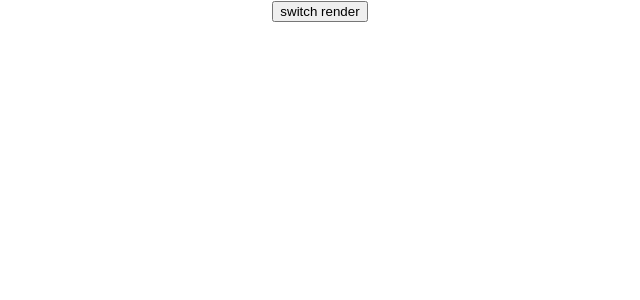
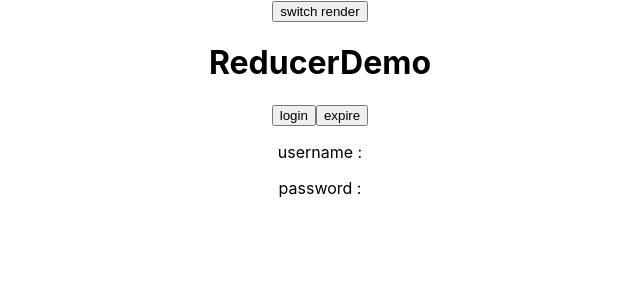
Before and after one commit to DouLu/react-demo, a React (Create React App) app: page / in a window 1280 px wide. Shown: the top 300 px of the page, without its empty margins (320-960 px from the left). Built offline with nearby package versions, Linux system fonts and the light colour scheme.

Commit message:
feat: add useReducer demo

```diff
--- a/src/App.js
+++ b/src/App.js
@@ -2,17 +2,21 @@ import React from 'react';
 import './App.css';
 import { ThemeContext, themes } from './hooks/context';
 import ContextDemo from './hooks/ContextDemo';
-
-
-
+import ReducerDemo from './hooks/ReducerDemo';
 
 function App() {
 	const [render, setRender] = React.useState(false);
 	return (
 		<ThemeContext.Provider value={themes.dark}>
 			<div className="App">
-        <button onClick={()=>{setRender(!render)}}>switch render</button>
-      {render && <ContextDemo/>}
+				<button
+					onClick={() => {
+						setRender(!render);
+					}}
+				>
+					switch render
+				</button>
+				{render ? <ContextDemo /> : <ReducerDemo />}
 			</div>
 		</ThemeContext.Provider>
 	);
--- /dev/null
+++ b/src/hooks/ReducerDemo.jsx
@@ -0,0 +1,41 @@
+import { useReducer } from 'react';
+import { loginReducer } from './reducer';
+
+const init = (initValue) => ({
+	...initValue
+});
+
+const ReducerDemo = (props) => {
+	const { initValue = {} } = props;
+	const [login, loginDispatch] = useReducer(loginReducer, initValue, init);
+	return (
+		<div>
+			<h1>ReducerDemo</h1>
+			<button
+				onClick={() => {
+					loginDispatch({
+						type: 'login',
+						payload: { username: 'admin', password: '123456', expire: false }
+					});
+				}}
+			>
+				login
+			</button>
+			<button
+				onClick={() => {
+					loginDispatch({
+						type: 'login',
+						payload: { expire: true, username: '', password: '' }
+					});
+				}}
+			>
+				expire
+			</button>
+			{login.expire && <p>user is expired, please login again.</p>}
+			<p>username :{login.username}</p>
+			<p>password :{login.password}</p>
+		</div>
+	);
+};
+
+export default ReducerDemo;
--- /dev/null
+++ b/src/hooks/reducer.js
@@ -0,0 +1,10 @@
+export const loginReducer = (state = {}, action) => {
+	switch (action.type) {
+		case 'login':
+			return { ...state, ...action.payload };
+		case 'expire':
+			return { ...action.payload };
+		default:
+			throw new Error('Unexpected login action');
+	}
+};
```
Also changed, not shown: 1 other file (tests, documents, lock files or other folders). Lines whose indentation alone changed are shown as unchanged.
